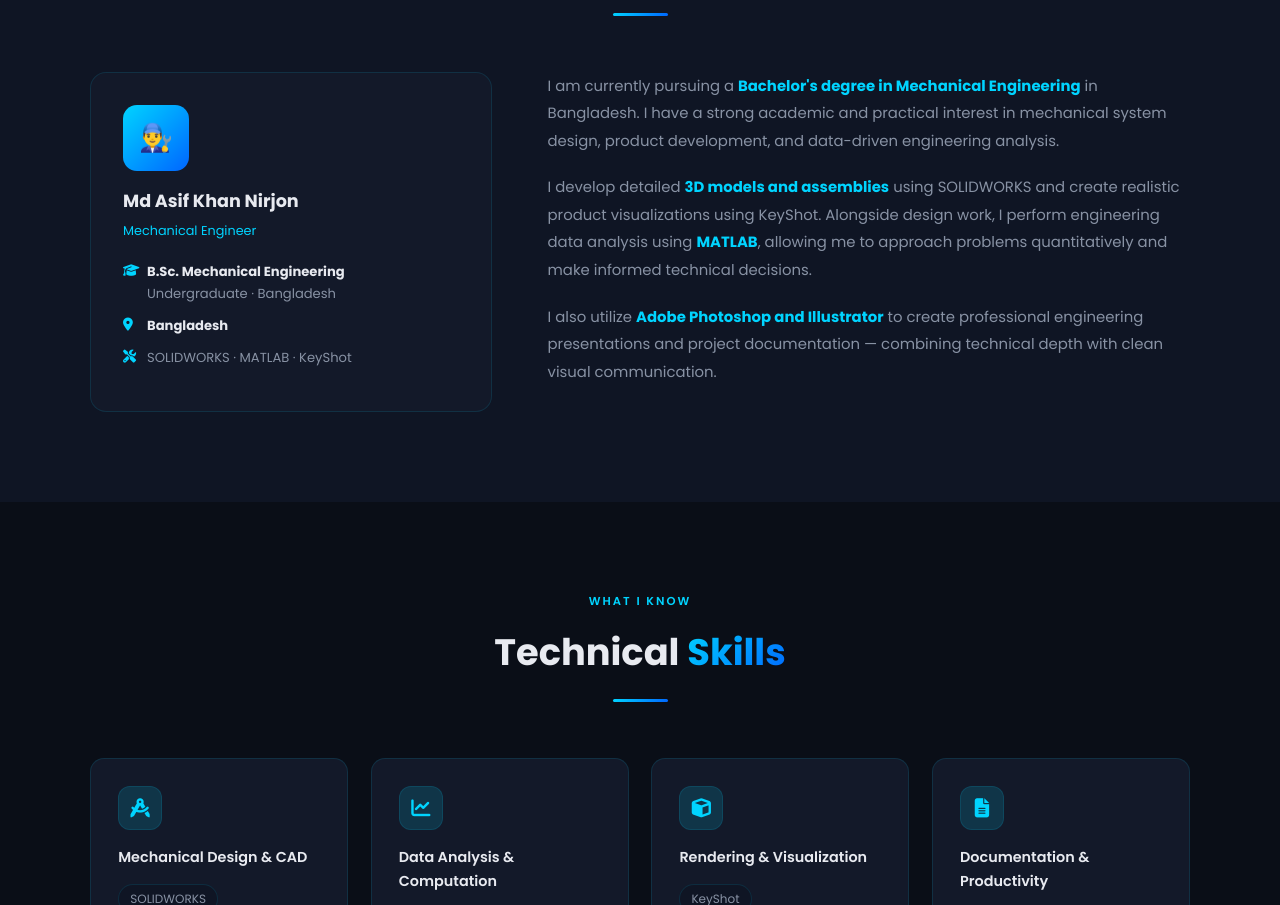
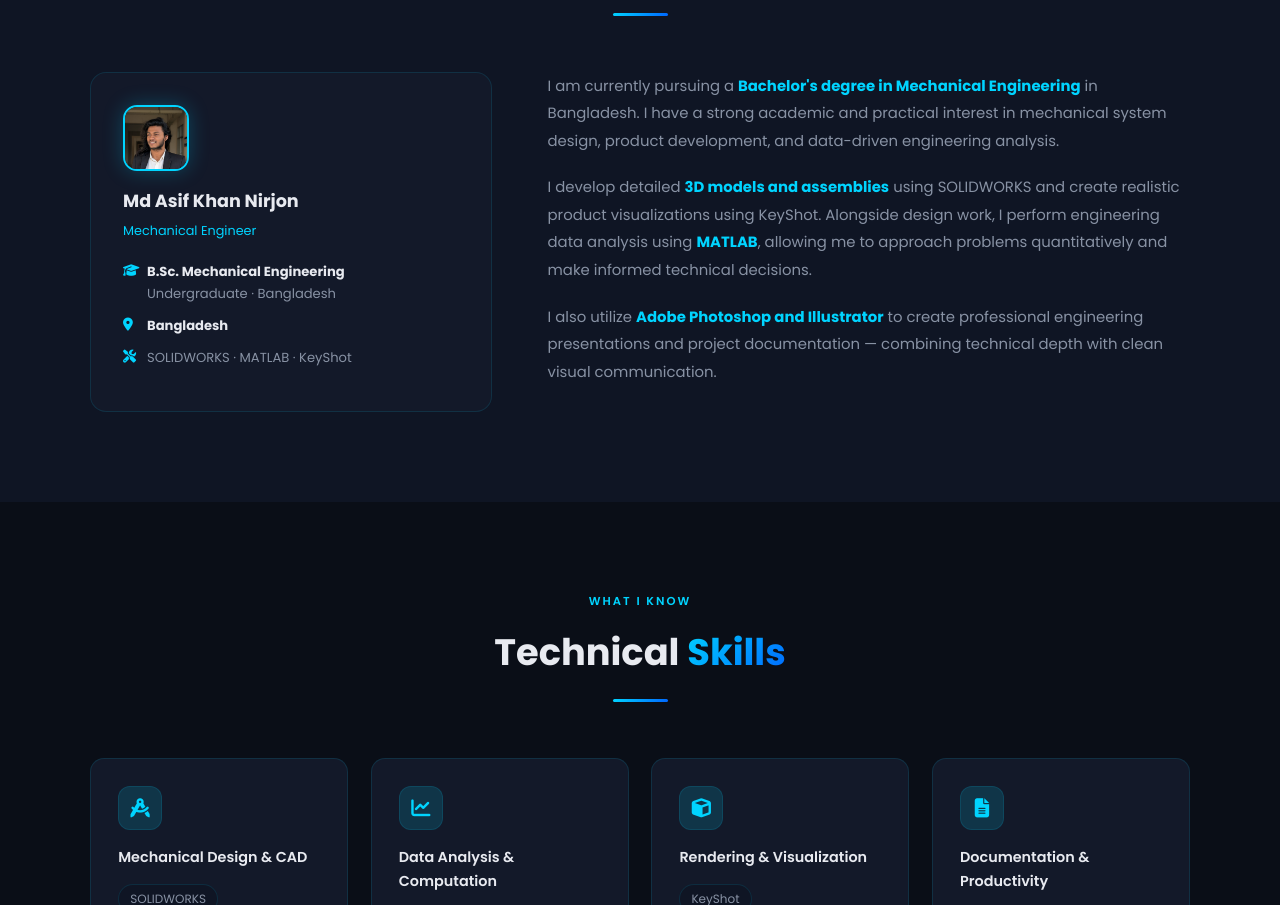
Before and after one commit to nirjonk01/Portfolio, a plain HTML site: page index.html in a window 1280 px wide. Shown: the part 985-1890 px from the top of the page. Drawn offline with Linux system fonts and the light colour scheme.

```diff
--- a/index.html
+++ b/index.html
@@ -191,12 +191,22 @@
   border-radius:16px;padding:2rem;
   position:sticky;top:90px;
 }
-.about-icon-box{
+
+/* About Profile Photo - replacing emoji icon */
+.about-photo{
   width:66px;height:66px;border-radius:14px;
-  background:var(--gradient);display:flex;
-  align-items:center;justify-content:center;
-  font-size:1.7rem;margin-bottom:1rem;
+  overflow:hidden;
+  margin-bottom:1rem;
+  border:2px solid var(--accent);
+  box-shadow:0 0 20px rgba(0,212,255,.25);
 }
+.about-photo img{
+  width:100%;
+  height:100%;
+  object-fit:cover;
+  display:block;
+}
+
 .about-left h3{font-size:1.1rem;font-weight:700;margin-bottom:3px;}
 .about-left .role{font-size:.8rem;color:var(--accent);margin-bottom:1.2rem;}
 
@@ -474,7 +484,10 @@
     </div>
     <div class="about-grid">
       <div class="about-left fade-in">
-        <div class="about-icon-box">👨‍🔧</div>
+        <!-- Profile Photo replacing emoji icon -->
+        <div class="about-photo">
+          <img src="nirjon.jpeg" alt="Md Asif Khan Nirjon">
+        </div>
         <h3>Md Asif Khan Nirjon</h3>
         <p class="role">Mechanical Engineer</p>
         <div class="detail-row"><i class="fas fa-graduation-cap"></i>
```
